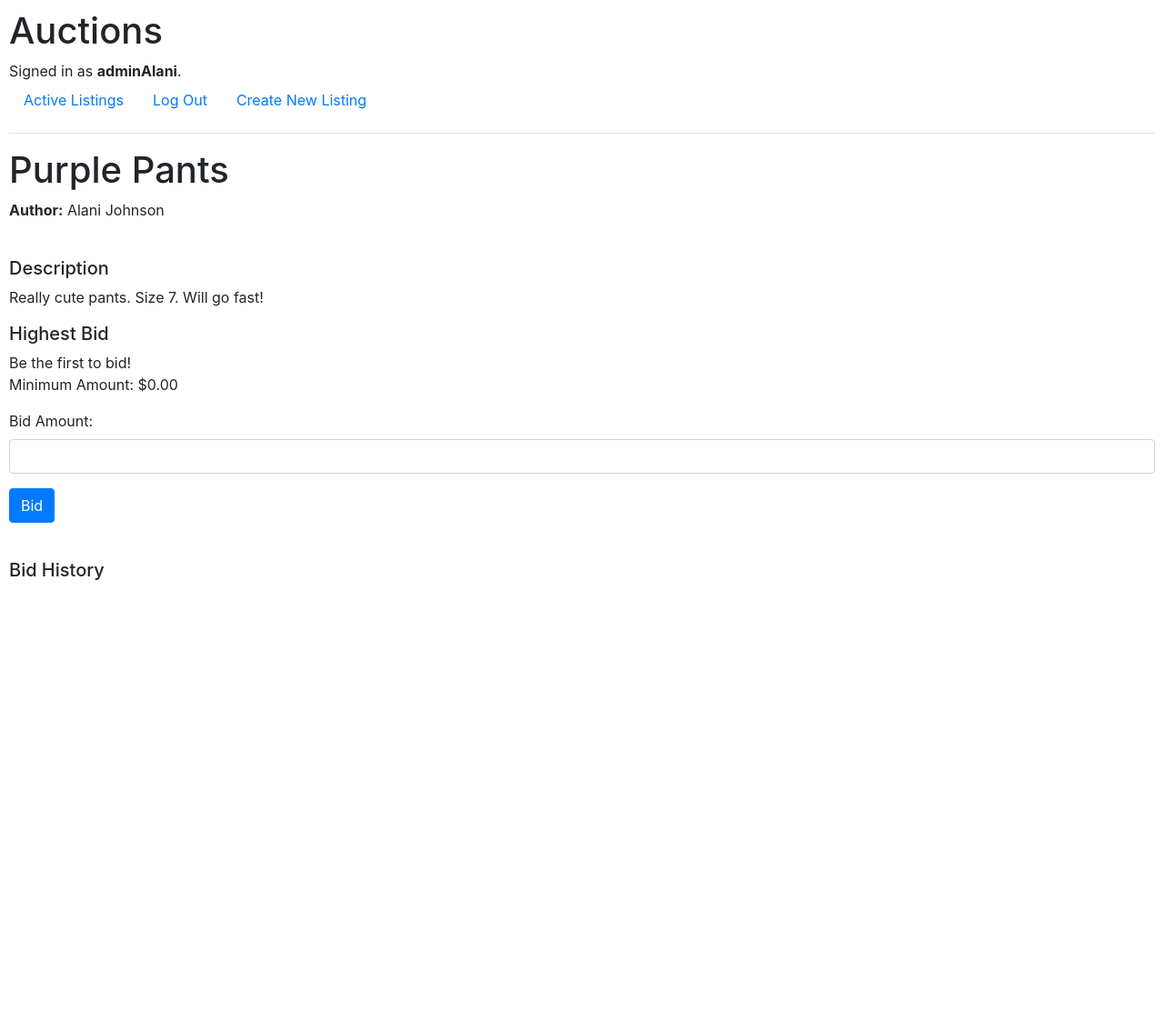
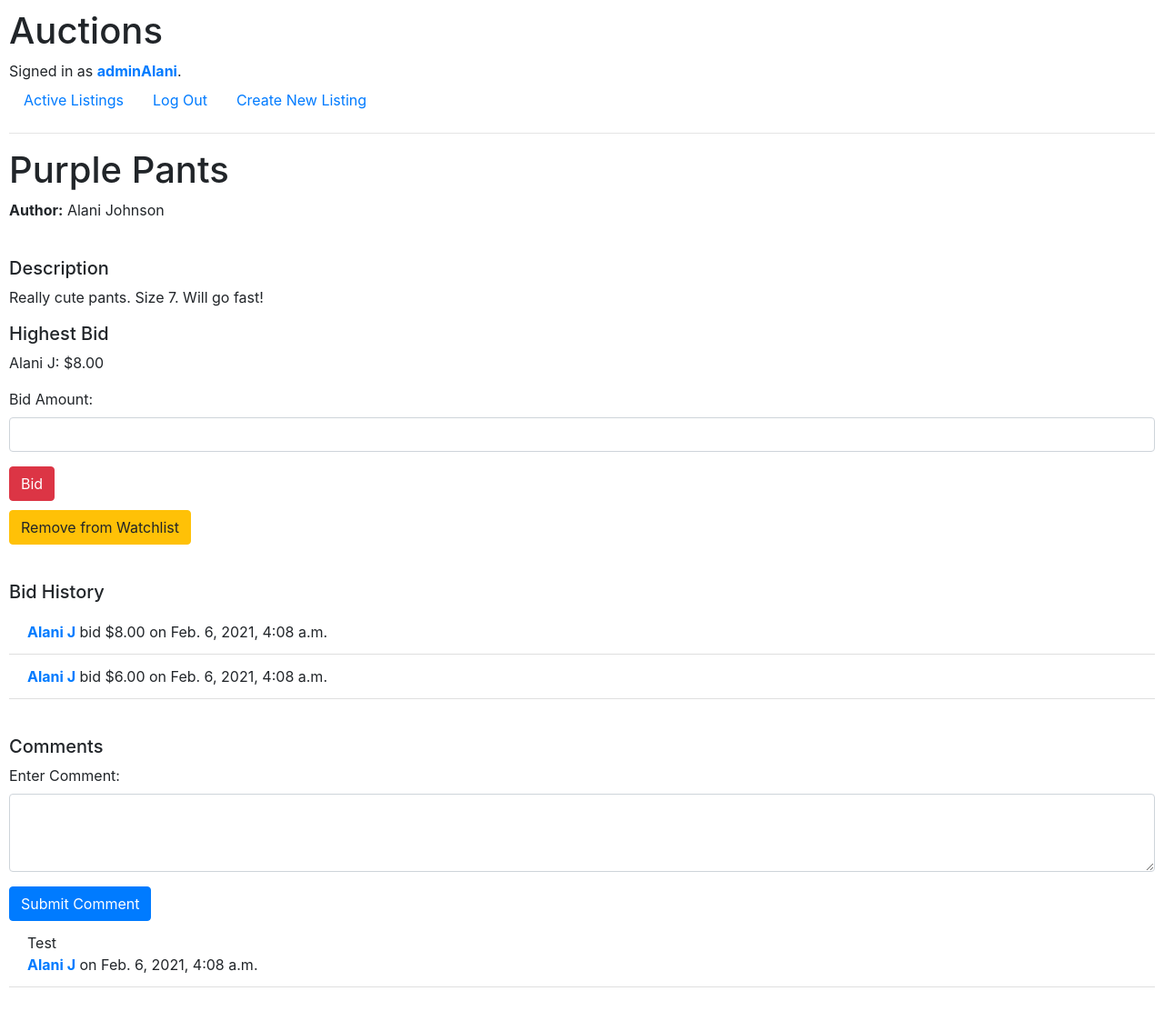
Before and after one commit to alanijohnson/CS50W_Commerce, a Django app: page /listing/2 in a window 1280 px wide. Shown: the whole page at 91% size. Before the commit the page ends 638 px from the top, so only its background shows below. Run offline with Django 3.2, Linux system fonts and the light colour scheme; a user stored in the database is signed in; data comes from the database, SQL or seed files in the repository; some libraries are stand-ins or nearby versions.

Commit message:
Working product without ImageURLs
Finished the Profile Page, the Active Listings, and the watchlist pages

```diff
--- a/commerce/auctions/forms.py
+++ b/commerce/auctions/forms.py
@@ -1,7 +1,7 @@
 from django.contrib.auth.forms import UserCreationForm, UserChangeForm
 from django.core.exceptions import ValidationError
 from django import forms
-from .models import User, UserProfile, Listing, Bid
+from .models import User, UserProfile, Listing, Bid, Comment
 
 class CustomUserCreationForm(UserCreationForm):
 
@@ -34,15 +34,17 @@ class CreateListingForm(forms.ModelForm):
 
     class Meta:
         model = Listing
-        fields = ('title','min_bid','description')
+        fields = ('title','category','min_bid','description')
         widgets = {
             'title':forms.TextInput(attrs={
                 'class':'form-control'}),
             'description':forms.Textarea(attrs={
                 'class':'form-control'}),
             'min_bid':forms.NumberInput(attrs={
+                'class':'form-control'}),
+            'category':forms.Select(attrs={
                 'class':'form-control'})
-        }
+            }
 
 class CreateBidForm(forms.ModelForm):
     listing = forms.ModelChoiceField(label="", queryset=Listing.objects.all(), widget=forms.HiddenInput)
@@ -70,3 +72,14 @@ class CreateBidForm(forms.ModelForm):
         else:
             if highest_bid.amount >= amount:
                 raise ValidationError(f"Must bid higher than the highest bid which is ${highest_bid.amount}.")
+
+class CreateCommentForm(forms.ModelForm):
+
+    class Meta:
+        model = Comment
+        fields = ('content',) # 'author',listing',)
+        widgets = {'content':forms.Textarea(attrs={
+                'class':'form-control','rows':3}),
+                }
+        # 'listing':forms.HiddenInput(),
+        #        'author':forms.HiddenInput()
--- a/commerce/auctions/static/auctions/styles.css
+++ b/commerce/auctions/static/auctions/styles.css
@@ -1,3 +1,4 @@
+
 body {
     padding: 10px;
 }
--- a/commerce/auctions/templates/auctions/index.html
+++ b/commerce/auctions/templates/auctions/index.html
@@ -1,7 +1,5 @@
 {% extends "auctions/layout.html" %}
 
 {% block body %}
-    <h2>Active Listings</h2>
-
-    TODO
+    {% include "./listings.html" %}
 {% endblock %}
--- a/commerce/auctions/templates/auctions/layout.html
+++ b/commerce/auctions/templates/auctions/layout.html
@@ -11,7 +11,7 @@
         <h1>Auctions</h1>
         <div>
             {% if user.is_authenticated %}
-                Signed in as <strong>{{ user.username }}</strong>.
+                Signed in as <a href={% url 'profile' username=user.username %} ><strong>{{ user.username }}</strong></a>.
             {% else %}
                 Not signed in.
             {% endif %}
--- a/commerce/auctions/templates/auctions/listing.html
+++ b/commerce/auctions/templates/auctions/listing.html
@@ -18,52 +18,88 @@
     <p>
     <h5> Highest Bid </h5>
     <div>
-    {% if last_bid %}
+    {% if last_bid and listing.is_open %}
         {{last_bid.bidder.profile.first_name}} {{last_bid.bidder.profile.last_name}}: ${{last_bid.amount}}
-    {% else %}
+    {% elif listing.is_open %}
         <div>Be the first to bid!</div>
         <div>Minimum Amount: ${{listing.min_bid}}</div>
     {% endif %}
     </div>
     </p>
-<!-- Action Button To Bid/Login/or Close Listing -->
+<!-- Action Button To Bid/Login/Close Listing -->
     {% if listing.is_open == True %}
         {% if user.is_authenticated %}
             <form action={% url 'listing' id=listing.id %} method="post">
                 {% csrf_token %}
                 {{ form.non_field_errors }}
                 {% if user == author %}
-                    <input class="btn btn-primary" type="submit" value="Close Listing" name="button">
+                    <input class="btn btn-danger" type="submit" value="Close Listing" name="button">
                 {% else %}
-
                     {{ bid_form.as_p }}
-                    <input class="btn btn-primary" type="submit" value="Bid" name="button">
+                    <input class="btn btn-danger" type="submit" value="Bid" name="button">
                 {% endif %}
+            </form>
         {% else %}
-            Log in to Bid
+        <!-- User is not logged in. -->
+            <a class="nav-link" href="/login?next={{request.path}}">Log in to bid or add items to your watchlist.</a>
         {% endif %}
     {% else %}
+    <!-- Listing is closed -->
         {% if last_bid is None %}
             Listing Closed Before Bid was placed
         {% else %}
             {% if user.is_authenticated and user == last_bid.bidder %}
                 You won the auction for {{listing.title}} at ${{last_bid.amount}}
             {% else %}
-                {{last_bid.bidder.profile.first_name}} {{last_bid.bidder.profile.last_name}} won the auction for {{listing.title}} at ${{last_bid.amount}}
+                <a href={% url 'profile' username=last_bid.bidder.username %} >{{last_bid.bidder.profile.first_name}} {{last_bid.bidder.profile.last_name}}</a> won the auction for {{listing.title}} at ${{last_bid.amount}}
+            {% endif %}
+        {% endif %}
+    {% endif %}
+<!-- Action Button To Add or Remove Items from Watchlist -->
+    {% if user != author %}
+        <form style="margin-top:10px;" action={% url 'listing' id=listing.id %} method="post">
+            {% csrf_token %}
+            {% if listing in user_watchlist %}
+                <input class="btn btn-warning" type="submit" value="Remove from Watchlist" name="button">
+            {% elif listing.is_open == True %}
+                <input class="btn btn-primary" type="submit" value="Add to Watchlist" name="button">
             {% endif %}
 
-        {% endif %}
+        </form>
     {% endif %}
-    </form>
+
 <!-- Bid History -->
 <p>
     <h5 style="margin-top: 40px">Bid History</h5>
-    <ul>
+    <ul class="list-group list-group-flush">
         {% for bid in bids reversed %}
-            <li>{{bid.bidder.profile.first_name}} {{bid.bidder.profile.first_name}} bid {{bid.amount}} on {{bid.date_bid}}</li>
+            <li class="list-group-item"><a href={% url 'profile' username=bid.bidder.username %} ><b>{{bid.bidder.profile.first_name}} {{bid.bidder.profile.last_name}}</b></a> bid ${{bid.amount}} on {{bid.date_bid}}</li>
         {% endfor %}
     </ul>
 </p>
 <!-- Comments -->
+<p>
+    <h5 style="margin-top: 40px">Comments</h5>
+    {% if listing.is_open %}
+        {% if user.is_authenticated %}
+            <form action={%url 'listing' id=listing.id %} method="post">
+                {% csrf_token %}
+                {{comment_form.as_p}}
+                <input class="btn btn-primary" type="submit" value="Submit Comment" name="button">
+            </form>
+        {% else %}
+        <a class="nav-link" href="/login?next={{request.path}}">Log in to leave comments.</a>
+        {% endif %}
+    {% endif %}
+    <ul class="list-group list-group-flush">
+        {% for comment in comments reversed %}
+            <li class="list-group-item">
+                {{comment.content}}
+                <div><b><a href={% url 'profile' username=comment.author.username %} >{{comment.author.profile.first_name}} {{comment.author.profile.last_name}}</b></a> on {{comment.date_posted}} </div>
+            </li>
+        {% endfor %}
+    </ul>
+
+</p>
 
 {% endblock %}
--- a/commerce/auctions/urls.py
+++ b/commerce/auctions/urls.py
@@ -9,4 +9,5 @@ urlpatterns = [
     path("register", views.register, name="register"),
     path("createlisting", views.create_listing, name="create_listing"),
     path("listing/<int:id>", views.listing, name="listing"),
+    path("profile/<str:username>", views.profile, name="profile")
 ]
--- a/commerce/auctions/views.py
+++ b/commerce/auctions/views.py
@@ -4,13 +4,18 @@ from django.db import IntegrityError
 from django.http import HttpResponse, HttpResponseRedirect
 from django.shortcuts import render, redirect
 from django.urls import reverse
+from django.utils import timezone
 from django.utils.http import is_safe_url
-from .forms import UserProfileForm, CreateListingForm, CreateBidForm
-from .models import User, Listing, Bid
+from .forms import UserProfileForm, CreateListingForm, CreateBidForm, CreateCommentForm
+from .models import User, Listing, Bid, Comment
 
 
 def index(request):
-    return render(request, "auctions/index.html")
+    active_listings = Listing.objects.filter(is_open=True).order_by('-date_posted')
+    active_listings_dict = {listing: (len(listing.bids.all()),listing.highest_bid()) for listing in active_listings}
+    return render(request, "auctions/index.html",{
+        "active_listings": active_listings_dict
+    })
 
 
 def login_view(request):
@@ -115,8 +120,9 @@ def create_listing(request):
             title = form.cleaned_data["title"]
             description = form.cleaned_data["description"]
             min_bid = form.cleaned_data["min_bid"]
+            category = form.cleaned_data["category"]
             user = request.user
-            listing = Listing(author=user, title=title, description=description, min_bid=min_bid)
+            listing = Listing(author=user, title=title, description=description, min_bid=min_bid, category=category)
             listing.save()
 
             return redirect('listing', listing.id)
@@ -137,38 +143,93 @@ def listing(request, id):
     if request.method == "POST":
         # multiple buttons on page. Determine which was clicked
         button = request.POST.get("button")
+        bid_form = CreateBidForm(request.POST)
+        comment_form = CreateCommentForm(request.POST)
         if button == "Bid":
-            form = CreateBidForm(request.POST)
-            if form.is_valid():
-                amount = form.cleaned_data.get('amount')
+            if bid_form.is_valid():
+                amount = bid_form.cleaned_data.get('amount')
                 bid = Bid(amount=amount, bidder=request.user)
                 bid.save()
                 listing.bids.add(bid)
                 return redirect('listing', id=id)
-            else:
-                return render_listing(request,id,form)
 
         elif button == "Close Listing":
             listing.is_open = False
+            listing.date_closed = timezone.now()
             listing.save()
             print(f"Closed Listing: Listing {listing.is_open}")
-            return render_listing(request,id,None)
+            return render_listing(request,id,None, None)
 
-    return render_listing(request, id, CreateBidForm(initial={'listing':listing, 'bidder':request.user}))
+        elif button == "Submit Comment":
+            if comment_form.is_valid():
+                content = comment_form.cleaned_data.get('content')
+                comment = Comment(content=content, author=request.user, listing=listing)
+                comment.save()
+                return redirect('listing',id=id)
+
+        elif button == "Add to Watchlist":
+            request.user.profile.watchlist.add(listing)
+            #request.user.profile.save()
+            return redirect('listing', id=id)
+
+        elif button == "Remove from Watchlist":
+            print("Remove Listing")
+            request.user.profile.watchlist.remove(listing)
+            request.user.profile.save()
+            return redirect('listing', id=id)
+
+        # return if button was clicked but no forms were valid
+        return render_listing(request, id, bid_form, comment_form)
+
+    comment_form = None
+    if listing.is_open == True:
+        comment_form = CreateCommentForm(initial={'listing':listing, 'author':request.user})
+    return render_listing(request, id, CreateBidForm(initial={'listing':listing, 'bidder':request.user}), comment_form)
 
 
-def render_listing(request, id, form):
+
+def render_listing(request, id, bid_form, comment_form):
     listing = Listing.objects.get(id=id)
-    print(f"Listing {listing.is_open}")
     bids = listing.bids.all()
     highest_bid = listing.highest_bid()
-    print
+    user_watchlist = None
+    if request.user.is_authenticated:
+            user_watchlist = request.user.profile.watchlist.all()
+
     return render(request,"auctions/listing.html", {
         "listing":listing,
         "title": listing.title,
         "author": listing.author,
         "user": request.user,
         "last_bid": highest_bid,
-        "bid_form": form,
-        "bids": bids
+        "bid_form": bid_form,
+        "bids": bids,
+        "comment_form": comment_form,
+        "comments":listing.get_comments(),
+        "user_watchlist":user_watchlist
     })
+
+def profile(request, username):
+    try:
+        user = User.objects.get(username=username)
+    except:
+        return redirect('index')
+
+    watchlist = user.profile.watchlist.all()
+    watchlist_dict = {listing: (len(listing.bids.all()), listing.highest_bid()) for listing in watchlist}
+    active_listings = Listing.objects.filter(author=user.id, is_open=True).order_by('-date_posted')
+    active_listings_dict = {listing: (len(listing.bids.all()),listing.highest_bid) for listing in active_listings}
+    closed_listings = Listing.objects.filter(author=user.id, is_open=False).order_by('-date_posted')
+    closed_listings_dict = {listing: listing.highest_bid() for listing in closed_listings}
+
+    print(f"{watchlist_dict}")
+    print(f"{listing in watchlist}")
+
+
+    return render(request, "auctions/profile.html",{
+        "current_user": request.user,
+        "profile_user": user,
+        "active_listings": active_listings_dict,
+        "closed_listings": closed_listings_dict,
+        "watchlist": watchlist_dict
+    })
```
Also changed, not shown: commerce/auctions/admin.py (+7 -6 lines), commerce/auctions/models.py (+41 -23 lines), commerce/auctions/templates/auctions/listings.html (added, +21 -0 lines), commerce/auctions/templates/auctions/profile.html (added, +54 -0 lines), commerce/ReadMe.md, commerce/auctions/migrations/0016_auto_20210205_2300.py (added), commerce/auctions/migrations/0017_auto_20210206_0023.py (added), commerce/auctions/migrations/0018_auto_20210206_0031.py (added), commerce/auctions/migrations/0019_auto_20210206_0257.py (added), commerce/auctions/migrations/0020_auto_20210206_0440.py (added), commerce/db.sqlite3.
